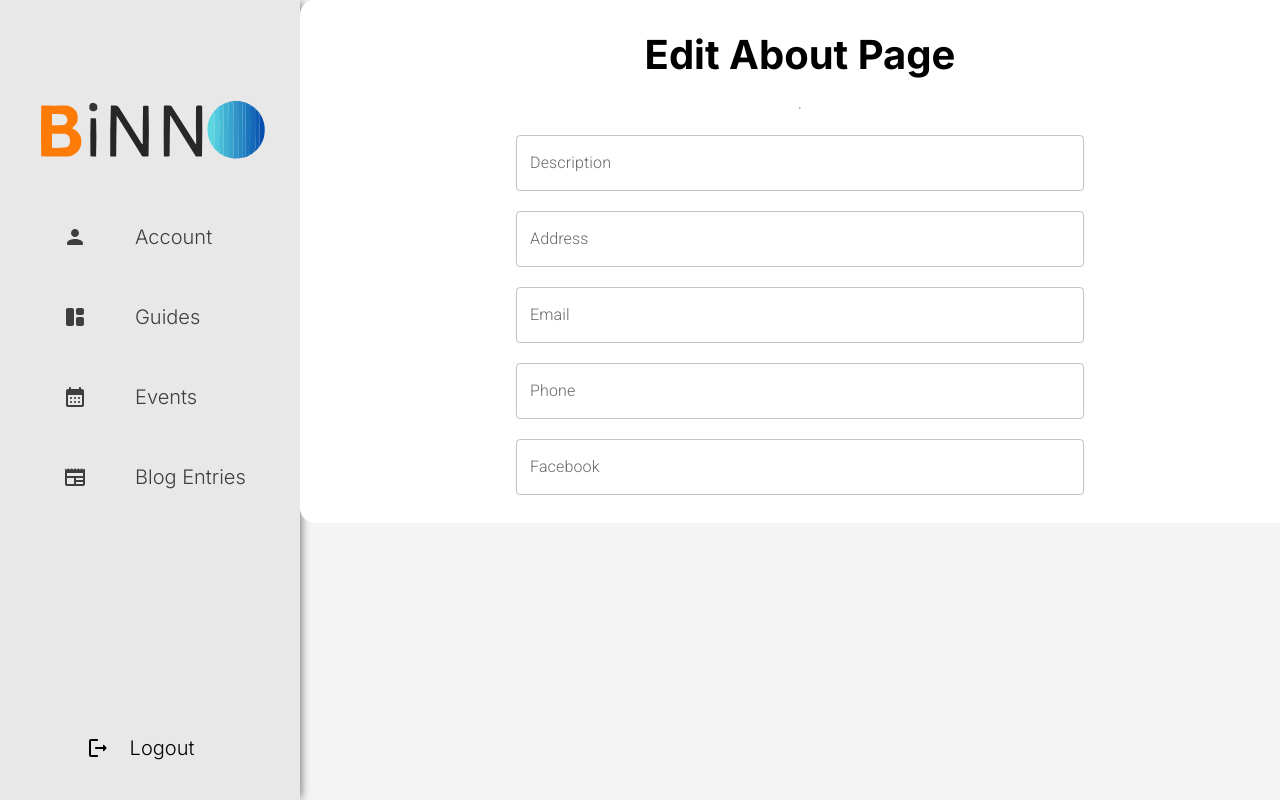
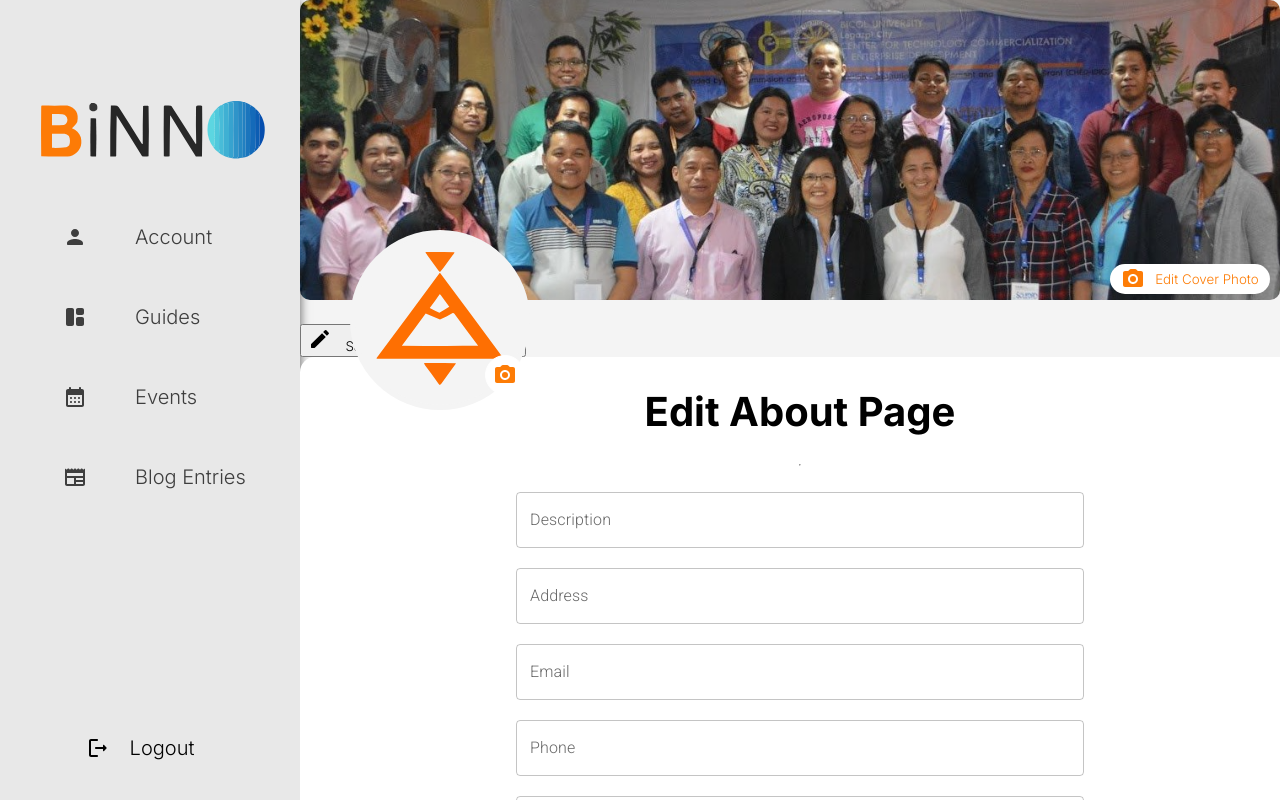
Before and after one commit to Andre113001/binno-members-frontend, a React (Vite) app: page /account in a window 1280 px wide. Both pictures are taken after a click on the button "⠀Edit Profile". Built offline with nearby package versions, Linux system fonts and the light colour scheme.

Commit message:
created a new component to edit profile and cover photo

```diff
--- /dev/null
+++ b/src/pages/EnablerAccount/AccountComponents/AccountEdit/AccountEdit.jsx
@@ -0,0 +1,124 @@
+import React, { useState, useEffect , useRef } from "react";
+import styles from './AccountEdit.module.css'
+
+import { companyInformation } from '../../../../assets/companyInfo'
+
+import profileImage from '../../../../assets/siliDeli.svg';
+import Coverphoto from '../../../../assets/Coverphoto.png';
+
+import CameraAltRoundedIcon from '@mui/icons-material/CameraAltRounded';
+
+function AccountEdit(props) {
+    const [uploadedFileCover, setUploadedFileCover] = useState()
+    const [uploadErrorCover, setUploadErrorCover] = useState(null)
+    const [uploadedFileProfile, setUploadedFileProfile] = useState()
+    const [uploadErrorProfile, setUploadErrorProfile] = useState(null)
+    const fileRefCover = useRef()
+    const fileRefProfile = useRef()
+
+    const handleCoverUpload = async (e) => {
+        const file = e.target.files[0]
+
+        const isImage = file.type.split('/')[0] === 'image' ?? false
+
+        if (!isImage) {
+            setUploadError('The uploaded file is not a valid image.')
+            return
+        }
+
+        if (!checkFileSize(file)) {
+            setUploadError(
+                'The image size exceeds the maximum allowed size of 5 MB.'
+            )
+            return
+        }
+
+        setUploadedFileCover(file)
+        setUploadErrorCover(null)
+
+        console.log('Uploaded File:', file);
+
+
+        return []
+    }
+
+    const handleProfileUpload = async (e) => {
+        const file = e.target.files[0]
+
+        const isImage = file.type.split('/')[0] === 'image' ?? false
+
+        if (!isImage) {
+            setUploadError('The uploaded file is not a valid image.')
+            return
+        }
+
+        if (!checkFileSize(file)) {
+            setUploadError(
+                'The image size exceeds the maximum allowed size of 5 MB.'
+            )
+            return
+        }
+
+        setUploadedFileProfile(file)
+        setUploadErrorProfile(null)
+
+        console.log('Uploaded File:', file);
+
+
+        return []
+    }
+
+    const checkFileSize = (file) => {
+        const fileSizeInMB = file.size / (1024 * 1024)
+
+        if (fileSizeInMB > 5) {
+            setUploadError(
+                'The file size is too large. Please upload a file that is smaller than 5MB.'
+            )
+            return false
+        }
+
+        return true
+    }
+
+    return (
+    <>
+        <div className={styles["Header"]}>
+            <div className={styles["profileCoverImage"]}>
+                        <img src={uploadedFileCover ? URL.createObjectURL(uploadedFileCover):Coverphoto} className={styles["coverPhoto"]} alt="Cover Photo" />
+                        <button onClick={() => fileRefCover.current.click()} className={styles["CoverButton"]}><CameraAltRoundedIcon />⠀Edit Cover Photo
+                                </button>
+                            <input
+                                    ref={fileRefCover}
+                                    onChange={handleCoverUpload}
+                                    type="file"
+                                    style={{ display: 'none' }}
+                                    accept=".png, .jpg, .jpeg"
+                                />
+                    </div>
+                <div className={styles["ProfileHeaderContainer"]}>
+                    <div className={styles["userProfile"]}>
+                        <div className={styles["profileImageContainer"]}>
+                            <img src={uploadedFileProfile ? URL.createObjectURL(uploadedFileProfile):profileImage} alt="User Profile" className={styles["profileImage"]}/>
+                                <button onClick={() => fileRefProfile.current.click()} className={styles["ProfileButton"]}><CameraAltRoundedIcon />
+                                    </button>
+                                    <input
+                                        ref={fileRefProfile}
+                                        onChange={handleProfileUpload}
+                                        type="file"
+                                        style={{ display: 'none' }}
+                                        accept=".png, .jpg, .jpeg"
+                                    />
+                        </div>
+                                <div className={styles["UserInfoContainer"]}>
+                                    <p>{props.userType}</p>
+                                    <h2>{props.institution}</h2>
+                                </div>
+                    </div>
+            </div>
+        </div>
+    </>
+    );
+}
+
+export default AccountEdit;
--- /dev/null
+++ b/src/pages/EnablerAccount/AccountComponents/AccountEdit/AccountEdit.module.css
@@ -0,0 +1,135 @@
+@import url('https://fonts.googleapis.com/css2?family=Inter:wght@300;600;700;800&family=Nunito:wght@300;500&family=Roboto:wght@100;300;700;900&display=swap');
+
+.Header {
+    display: flex;
+    flex-direction: column;
+    position: relative;
+    margin-bottom: 20px;
+}
+
+.profileCoverImage .coverPhoto{
+    width: 100%;
+    height: 300px;
+    border-radius: 10px;
+    object-fit: cover;
+}
+
+.ProfileHeaderContainer{
+    display: flex;
+}
+
+.profileImageContainer {
+    border-radius: 50%;
+    display: flex;
+    padding: 10px;
+    background-color: #f4f4f4;
+    border: 5px solid #f4f4f4;
+    position: absolute;
+    top: 230px;
+    left: 50px;
+}
+
+.profileImageContainer img {
+    border-radius: 50%;
+    width: 150px;
+    height: 150px;
+    object-fit: cover;
+}
+
+.userProfile{
+    flex: 1;
+}
+
+.UserInfoContainer {
+    display: flex;
+    flex-direction: column;
+    margin-left: 240px;
+}
+.UserInfoContainer h2 {
+    margin: 0 20px;
+    font-size: 30px;
+    font-weight: 700;
+}
+
+.UserInfoContainer p{
+    margin: 0 20px;
+    font-size: 20px;
+    font-weight: 700;
+}
+
+.HeaderButtons{
+    display: flex;
+    align-items: center;
+    justify-content: end;
+    padding: 10px;
+    margin-bottom: 15px;
+}
+
+.profileEditButton{
+    padding: 8px 20px;
+    margin: 0 10px;
+    border: none;
+    border-radius: 10px;
+    color: white;
+    background-color: #05ae51;
+    font-family:  'Inter', sans-serif;
+    display: flex;
+    align-items: center;
+}
+
+.profileEditButton:hover{
+    cursor: pointer;
+    background-color: #054eae;
+    transition: 0.5ms;
+}
+
+.ViewPageButton{
+    padding: 8px 20px;
+    margin: 0 20px;
+    border: none;
+    border-radius: 10px;
+    color: white;
+    background-color: #9e9e9e;
+    font-family:  'Inter', sans-serif;
+    display: flex;
+    align-items: center;
+}
+
+.ViewPageButton:hover{
+    cursor: pointer;
+    background-color: #fd7c06;
+    transition: 0.5ms;
+}
+
+.ProfileButton{
+    display: flex;
+    align-items: center;
+    justify-content: center;
+    border-radius: 50%;
+    color: #fd7c06;
+    background-color: white;
+    border: 1px solid white;
+    position: absolute;
+    height: 40px;
+    width: 40px;
+    right: 0;
+    bottom: 10px;
+    cursor: pointer;
+}
+
+.CoverButton{
+    display: flex;
+    align-items: center;
+    justify-content: center;
+    height: 30px;
+    width: 160px;
+    background-color: white;
+    border: none;
+    color: #fd7c06;
+    border-radius: 15px;
+    position: absolute;
+    right: 10px;
+    bottom: 10px;
+    cursor: pointer;
+    z-index: 1;
+}
--- a/src/pages/EnablerAccount/EnablerAccount.jsx
+++ b/src/pages/EnablerAccount/EnablerAccount.jsx
@@ -12,6 +12,8 @@ import AccountHeader from './AccountComponents/AccountHeader/AccountHeader'
 import EditRoundedIcon from '@mui/icons-material/EditRounded';
 import VisibilityRoundedIcon from '@mui/icons-material/VisibilityRounded';
 import useLoadProfile from '../../hooks/useLoadProfile'
+import AccountEdit from './AccountComponents/AccountEdit/AccountEdit'
+
 
 function EnablerAccount() {
   const {profileData} = useLoadProfile();
@@ -47,11 +49,11 @@ function EnablerAccount() {
             </div>
               <div className={styles["HeaderButtons"]}>
                   <button className={styles["profileEditButton"]} onClick={toggleEdit}>
-                    <EditRoundedIcon/> {isEditActive ? '⠀Edit Profile' : '⠀Editing'}
+                    <EditRoundedIcon/> {isEditActive ? '⠀Edit Profile' : '⠀Save Edit'}
                   </button>
-                  <Link to='#' style={{textDecoration: 'non'}}>
+                  <Link to='#' style={{textDecoration: 'none'}}>
                     <button className={styles["ViewPageButton"]}>
-                      <VisibilityRoundedIcon/><span style={{margin: '5px'}}>View Page</span>
+                      <VisibilityRoundedIcon/>{isEditActive ? '⠀View Page' : 'Discard Change'}
                       </button>
                   </Link>
                 </div>
@@ -78,8 +80,23 @@ function EnablerAccount() {
             </div>
             </>
            ) : (
+                <div className={styles["AccountEditPage"]}>
+                    <AccountEdit
+                      isEditing={true}
 
-              <div className={styles['EditProfile']}>
+                    />
+                    <div className={styles["AccountEditSave"]}>
+                        <button className={styles["profileSaveButton"]} onClick={toggleEdit}>
+                          <EditRoundedIcon/> {isEditActive ? '⠀Edit Profile' : '⠀Save Edit'}
+                        </button>
+                        <Link to='/account' style={{textDecoration: 'none'}}>
+                          <button className={styles["discardButton"]} onClick={toggleEdit}>
+                            {isEditActive ? '⠀View Page' : 'Discard Change'}
+                            </button>
+                        </Link>
+                    </div>
+
+                    <div className={styles['EditAccountDescription']}>
                       <InformationTab
                           isEditing={true}
                           description={data.setting_bio}
@@ -89,6 +106,8 @@ function EnablerAccount() {
                           fb={data.contact_facebook}
                         />
                     </div>
+                </div>
+
           )}
         </div>
       </div>
```
Lines whose indentation alone changed are shown as unchanged.
